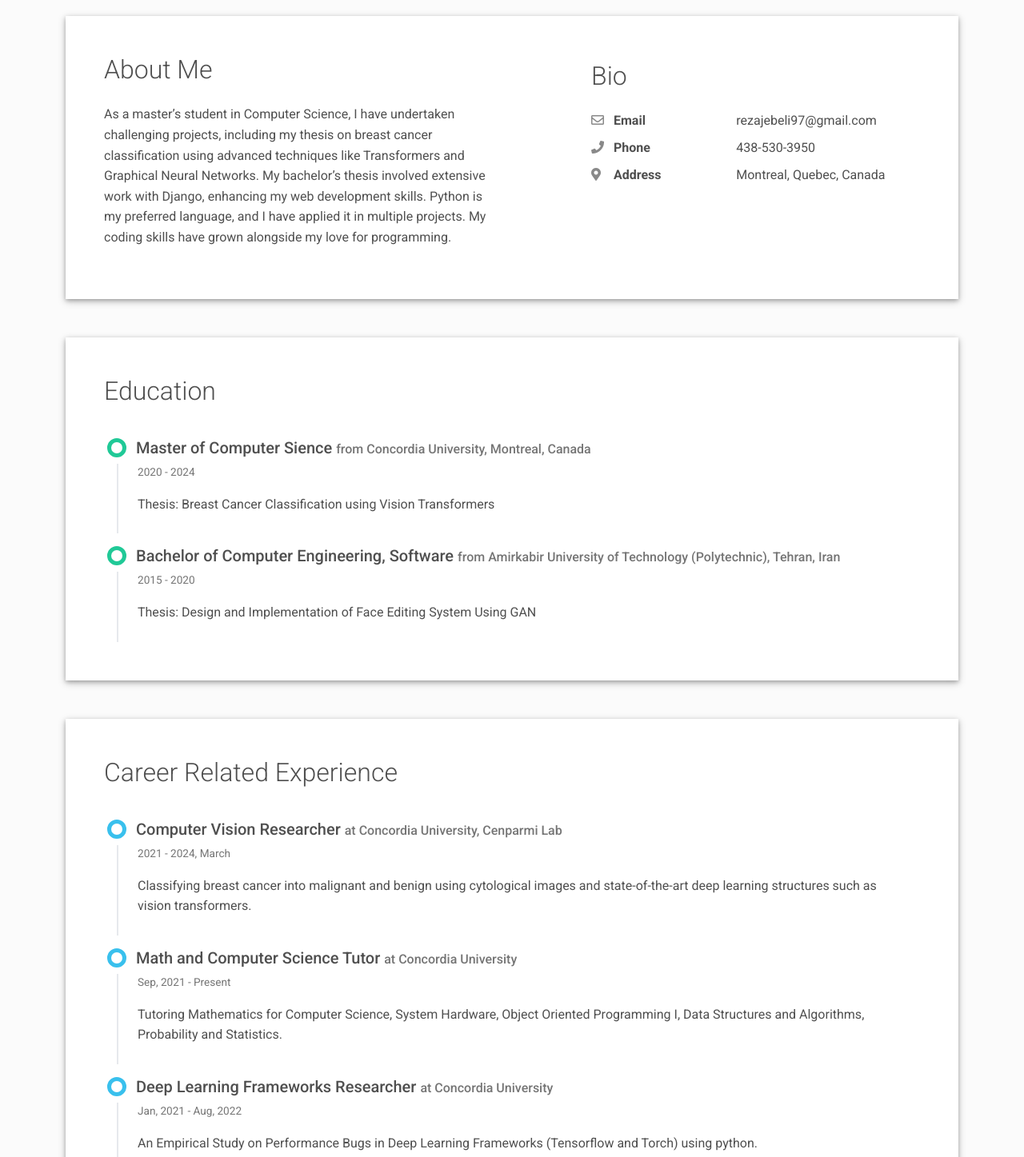
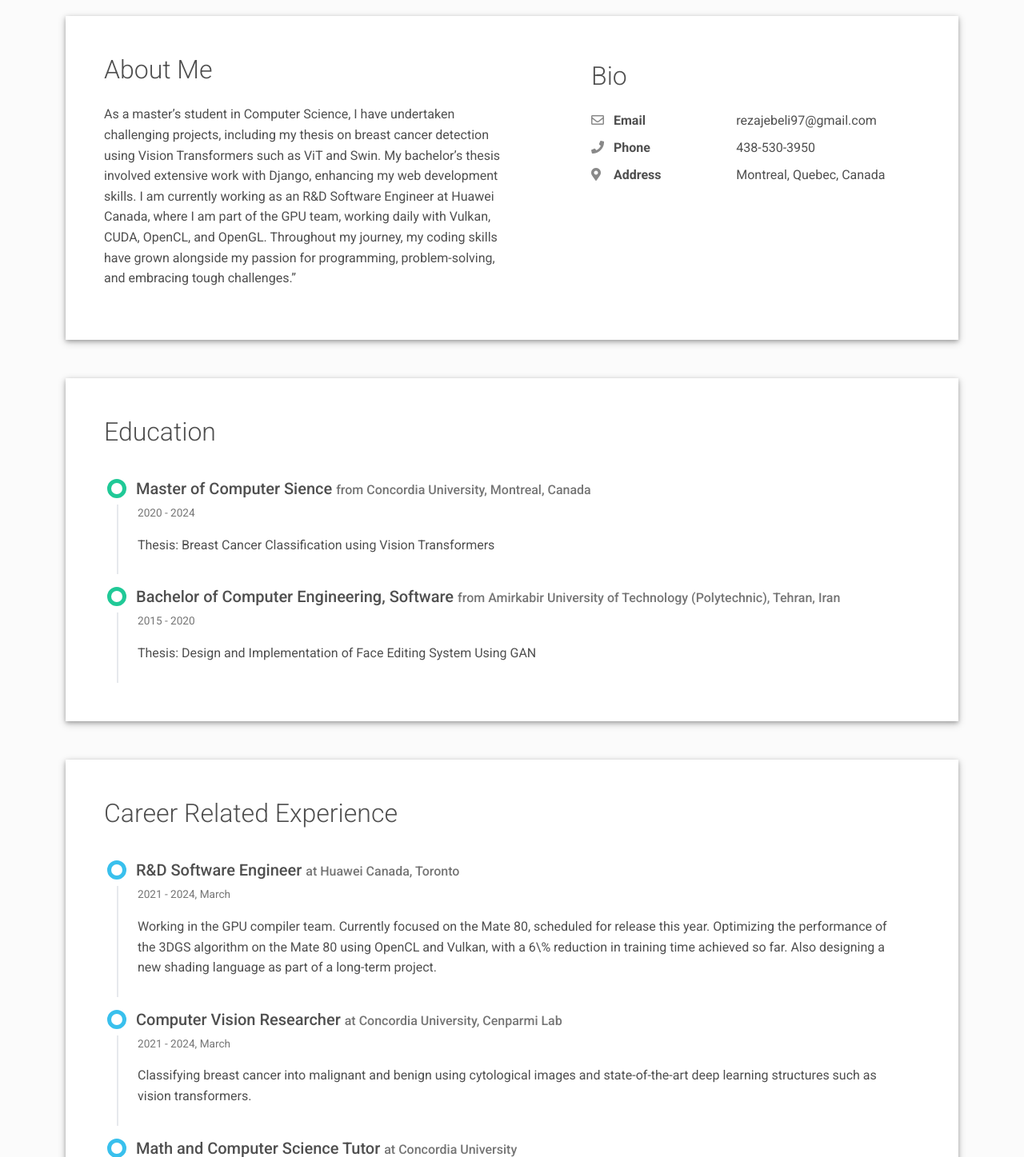
Before and after one commit to rezajebeli97/Portfolio, a plain HTML site: page index.html in a window 1280 px wide. Shown: the part 640-2087 px from the top of the page at 80% size. Drawn offline with Linux system fonts and the light colour scheme.

Commit message:
Update index.html

```diff
--- a/index.html
+++ b/index.html
@@ -86,7 +86,7 @@
       <div class="row">
         <div class="col-md-6">
           <h2 class="h2 fw-light mb-4">About Me</h2>
-          <p>As a master’s student in Computer Science, I have undertaken challenging projects, including my thesis on breast cancer classification using advanced techniques like Transformers and Graphical Neural Networks. My bachelor’s thesis involved extensive work with Django, enhancing my web development skills. Python is my preferred language, and I have applied it in multiple projects. My coding skills have grown alongside my love for programming.</p>
+          <p>As a master’s student in Computer Science, I have undertaken challenging projects, including my thesis on breast cancer detection using Vision Transformers such as ViT and Swin. My bachelor’s thesis involved extensive work with Django, enhancing my web development skills. I am currently working as an R&D Software Engineer at Huawei Canada, where I am part of the GPU team, working daily with Vulkan, CUDA, OpenCL, and OpenGL. Throughout my journey, my coding skills have grown alongside my passion for programming, problem-solving, and embracing tough challenges.”</p>
         </div>
         <div class="col-md-5 offset-lg-1">
           <div class="row mt-2">
@@ -146,6 +146,15 @@
     <div class="work-experience-section">
       <h2 class="h2 fw-light mb-4">Career Related Experience</h2>
       <div class="timeline">
+        <div class="timeline-card timeline-card-info" data-aos="fade-in" data-aos-delay="0">
+          <div class="timeline-head px-4 pt-3">
+            <div class="h5">R&D Software Engineer <span class="text-muted h6">at Huawei Canada, Toronto</span></div>
+          </div>
+          <div class="timeline-body px-4 pb-4">
+            <div class="text-muted text-small mb-3">2021 - 2024, March</div>
+            <div>Working in the GPU compiler team. Currently focused on the Mate 80, scheduled for release this year. Optimizing the performance of the 3DGS algorithm on the Mate 80 using OpenCL and Vulkan, with a 6\% reduction in training time achieved so far. Also designing a new shading language as part of a long-term project.</div>
+          </div>
+        </div>
         <div class="timeline-card timeline-card-info" data-aos="fade-in" data-aos-delay="0">
           <div class="timeline-head px-4 pt-3">
             <div class="h5">Computer Vision Researcher <span class="text-muted h6">at Concordia University, Cenparmi Lab</span></div>
```
